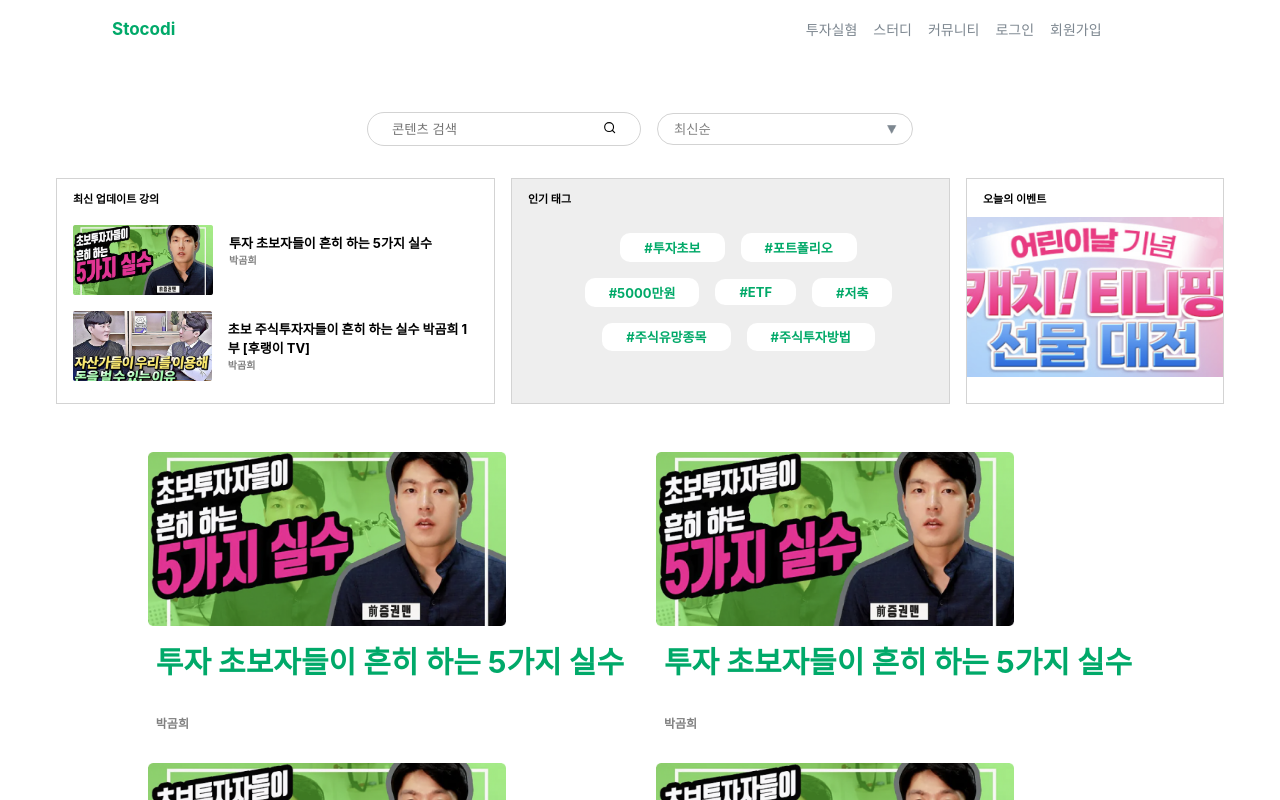
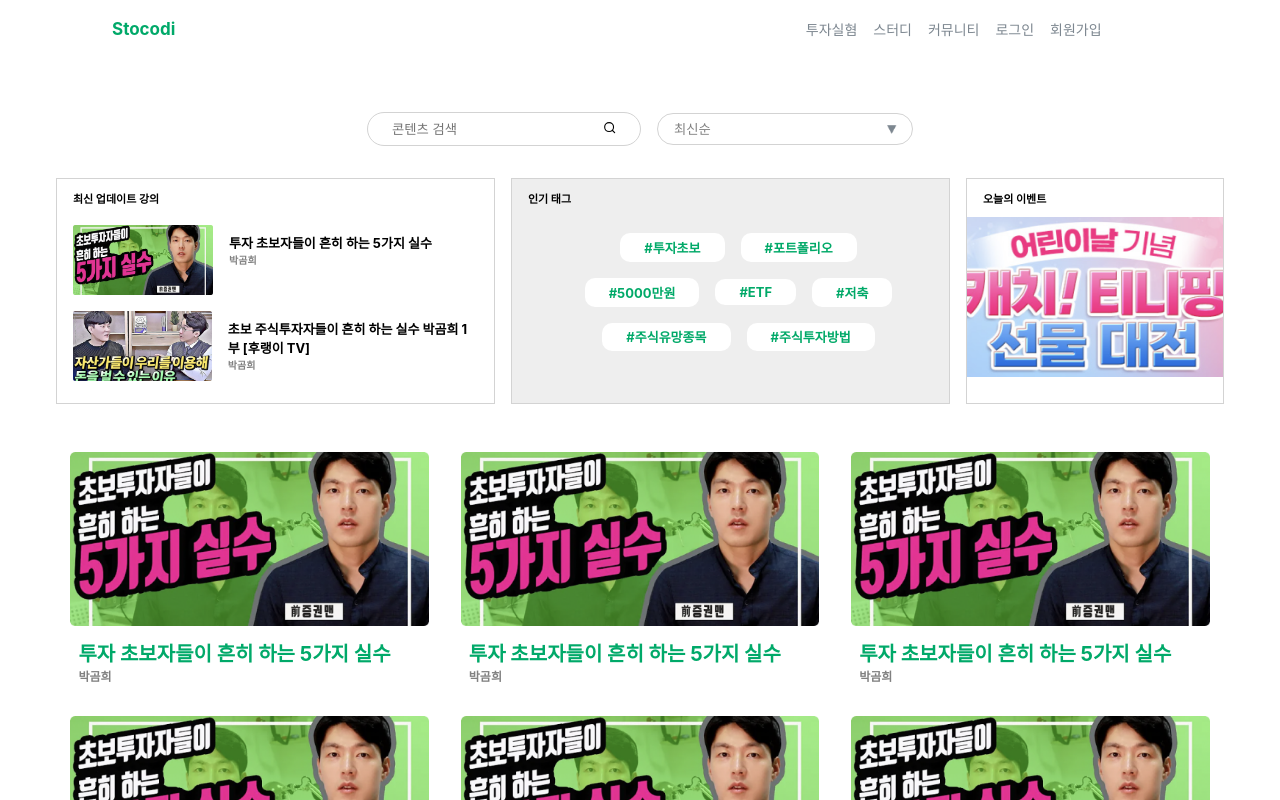
Before and after one commit to Yodayeong/StockCodi, a React (Create React App) app: page /study in a window 1280 px wide. Shown: the top 800 px of the page. Built offline with nearby package versions, Linux system fonts and the light colour scheme.

Commit message:
fix: 스터디 디자인 수정 [여다영]

```diff
--- a/src/pages/Study.js
+++ b/src/pages/Study.js
@@ -13,12 +13,9 @@ const CatagoryComponent = () => {
   function goStudy() {
     movePage('/study');
   }
-  function goInvestment() {
-    movePage('/investment');
-  }
   return (
     <div className='Subheader-container'>
-      <div className="nav-items" onClick={goInvestment}>
+      <div className="nav-items">
         투자실혐
       </div>
       <div className="nav-items" onClick={goStudy}>
--- a/src/styles/Study.css
+++ b/src/styles/Study.css
@@ -196,6 +196,9 @@ select:focus {
 .content-title{
     margin:0.5rem 0 0 0.5rem;
     font-weight:bold;
+    font-size:20px;
+    padding-bottom:0;
+    text-align:start;
 }
 
 .content-writer{
```
